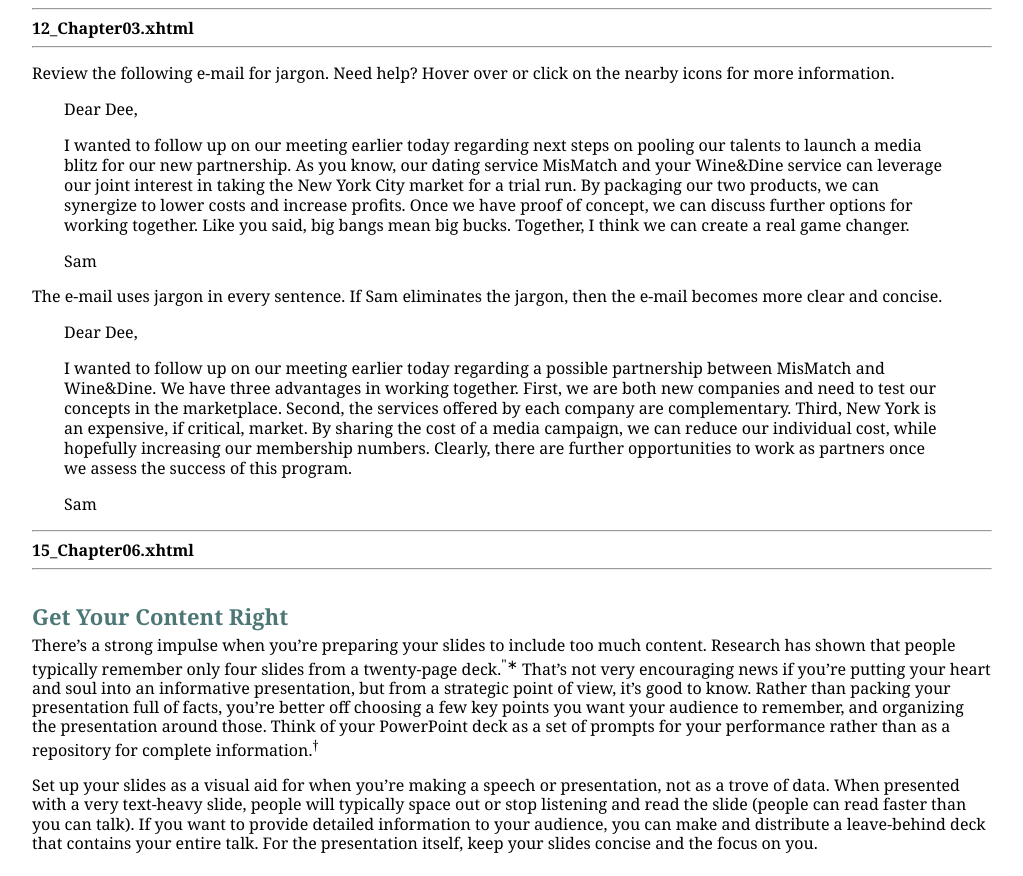
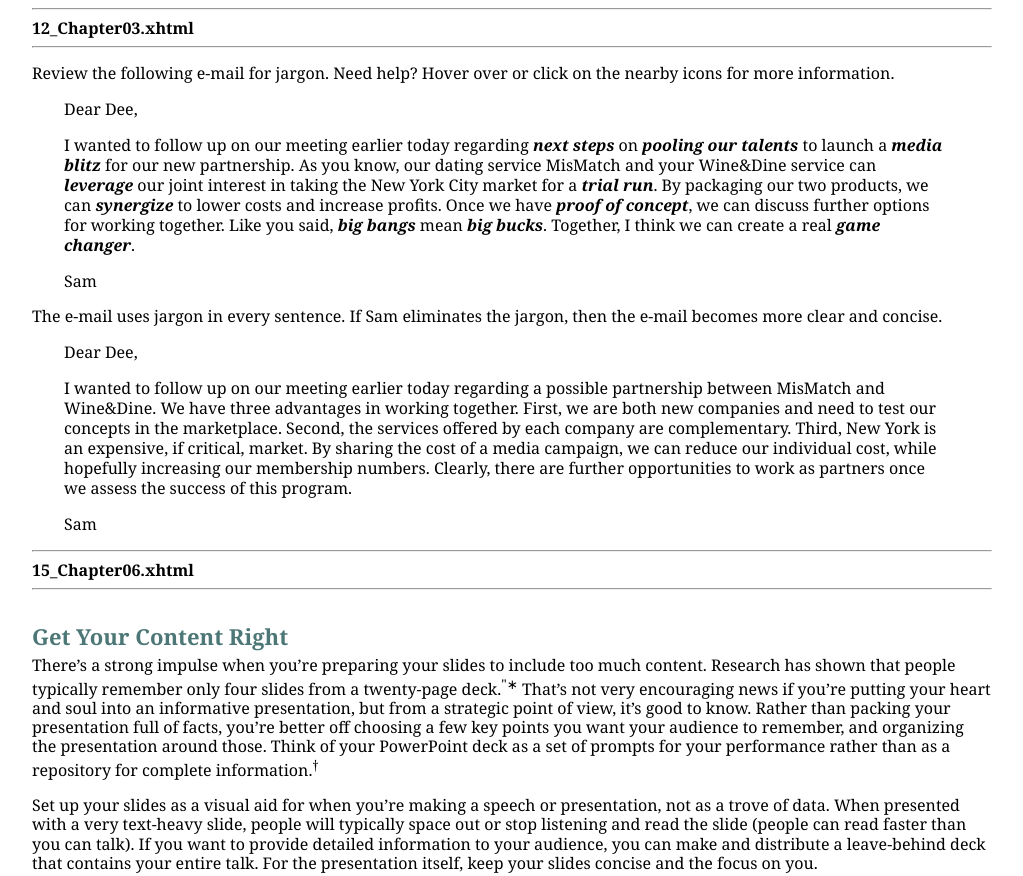
Before and after one commit to airgead73/bus123, a website: page public/index.html in a window 1280 px wide. Shown: the top 876 px of the page, without its empty margins (128-1151 px from the left). Drawn offline with Linux system fonts and the light colour scheme.

Commit message:
refactor chapter 3 content

```diff
--- a/public/css/tooltip.css
+++ b/public/css/tooltip.css
@@ -0,0 +1,4 @@
+.tooltip-bold {
+  font-style: italic;
+  font-weight: bold;
+}
--- a/public/index.html
+++ b/public/index.html
@@ -15,24 +15,44 @@
     <p><strong>12_Chapter03.xhtml</strong></p>
     <hr>
 
+
+
     <!-- Zovio additional content: start. -->
     <p class="indent1">Review the following e-mail for jargon. Need help? Hover over or click on the nearby icons for
       more information.</p>
     <p class="blockquote">Dear Dee,</p>
-    <p class="blockquote">I wanted to follow up on our meeting earlier today regarding next steps on pooling our talents
-      to launch a media blitz for our new partnership.
-      <!-- {{tooltip_left}}<span class= "bolditalic">next steps</span> <span class= "italic">Shorthand for &#8220;the next steps we might take.&#8221;</span>{{tooltip}} {{tooltip_left}}<span class="bolditalic">media blitz</span> <span class="italic">An intensive, time specific media campaign.</span>{{tooltip}} {{tooltip_right}}<span class="bolditalic">pooling our talents</span> <span class="italic">Working together. Offers no evidence for how and what &#8220;talents&#8221; might be &#8220;pooled&#8221; or collected.</span>{{tooltip}}-->
-      As you know, our dating service MisMatch and your Wine&amp;Dine service can leverage our joint interest in taking
-      the New York City market for a trial run.
-      <!-- {{tooltip_left}}<span class="bolditalic">trial run</span> <span class="italic">Testing a new product.</span>{{tooltip}} {{tooltip_right}}<span class="bolditalic">leverage</span> <span class="italic">Technically, the word &#8220;leverage&#8221; is not a verb and should be avoided or replaced with a proper verb such as &#8220;to enhance.&#8221;</span>{{tooltip}}-->
-      By packaging our two products, we can synergize to lower costs and increase profits.
-      <!-- {{tooltip_right}}<span class="bolditalic">synergy</span> <span class="italic">There is no proper use of the &#8220;synergy&#8221; as a verb.</span>{{tooltip}}-->
-      Once we have proof of concept, we can discuss further options for working together.
-      <!-- {{tooltip_left}}<span class="bolditalic">proof of concept</span> <span class="italic">Slang for proving the viability of a product or service.</span>{{tooltip}}-->
-      Like you said, big bangs mean big bucks.
-      <!--  {{tooltip_right}}<span class="bolditalic">Big Bang</span> <span class="italic">refers to a theory is astrophysics, while</span> <span class="bolditalic">big bucks</span> <span class="italic">is slang for a substantial sum of money.</span>{{tooltip}}-->
-      Together, I think we can create a real game changer.
-      <!-- {{tooltip_left}}<span class="bolditalic">game changer</span> <span class="italic">Slang for creating a product or service that can disrupt or displace current business practices.</span>{{tooltip}}-->
+    <p class="blockquote">I wanted to follow up on our meeting earlier today regarding
+      <span class="tooltip-bold" data-tooltip
+        data-content="Shorthand for &#8220;the next steps we might take.&#8221;">next steps</span> on
+      <span class="tooltip-bold" data-tooltip
+        data-content="Working together. Offers no evidence for how and what &#8220;talents&#8221; might be &#8220;pooled&#8221; or collected.">pooling
+        our talents</span>
+      to launch a <span class="tooltip-bold" data-tooltip
+        data-content="An intensive, time specific media campaign.">media
+        blitz</span>
+      for our new partnership.
+      As you know, our dating service MisMatch and your Wine&amp;Dine service can <span class="tooltip-bold"
+        data-tooltip
+        data-content="Technically, the word &#8220;leverage&#8221; is not a verb and should be avoided or replaced with a proper verb such as &#8220;to enhance.&#8221;">leverage</span>
+      our joint interest in taking
+      the New York City market for a <span class="tooltip-bold" data-tooltip data-content="Testing a new product.">trial
+        run</span>.
+
+      By packaging our two products, we can <span class="tooltip-bold" data-tooltip
+        data-content="There is no proper use of the &#8220;synergy&#8221; as a verb.">synergize</span> to lower
+      costs
+      and increase profits.
+      Once we have <span class="tooltip-bold" data-tooltip
+        data-content="Slang for proving the viability of a product or service.">proof
+        of concept</span>, we can discuss further options for working together.
+      Like you said, <span class="tooltip-bold" data-tooltip data-content="refers to a theory is astrophysics">big
+        bangs</span> mean
+      <span class="tooltip-bold" data-tooltip data-content="Slang for a substantial sum of money.">big
+        bucks</span>.
+      Together, I think we can create a real <span class="tooltip-bold" data-tooltip
+        data-content="Slang for creating a product or service that can disrupt or displace current business practices.">game
+        changer</span>.
+
     </p>
     <p class="blockquote">Sam</p>
     <p class="indent1">The e-mail uses jargon in every sentence. If Sam eliminates the jargon, then the e-mail becomes
@@ -97,8 +117,7 @@
       to explore the possibility of creating partnerships with local client restaurants as a precursor to obtaining
       venture capital funding for a regional and then national rollout of Fork Over: Fast and Free Food Delivery.</p>
     <p class="indent">The following is the executive summary from the team&#8217;s proposal.</p>
-    <p class="nonindent"><span class="bold">Opportunity</span></p>
-    <p class="blockquote">
+    <p class="nonindent<p clcontentote">
       <!-- {{tooltip_right}}The Statista data are used to demonstrate an opportunity rather than support a market claim.{{tooltip}}-->
       4F&amp;D is a successful company that works with local restaurants to increase sales, build customer loyalty and
       demand, and ensure timely food delivery. The food delivery and takeout industry represents a substantial portion
@@ -374,7 +393,7 @@
 
   </section>
 
-
+  <script type="text/javascript" src="js/app.js"></script>
 
 </body>
 
--- a/public/js/app.js
+++ b/public/js/app.js
@@ -0,0 +1,25 @@
+var tipTrigger = {
+  selector: '[data-tooltip]',
+  text: 'data-content',
+  id: 'tooltip_'
+};
+
+var tooltipTriggersList = document.querySelectorAll(tipTrigger.selector);
+var toolTipTriggers = Array.prototype.slice.call(tooltipTriggersList);
+var tipCount = toolTipTriggers.length;
+var i;
+
+function openTip(e) {
+  var tip = e.target;
+  var text = tip.getAttribute(tipTrigger.text);
+  console.log(text);
+}
+
+for(i = 0; i < tipCount; i++) {
+  var trigger = toolTipTriggers[i];
+  trigger.setAttribute('tabindex', 0);
+  trigger.setAttribute('role', 'tooltip')
+  trigger.addEventListener('click', function(e) {
+    openTip(e);
+  })
+}
```
